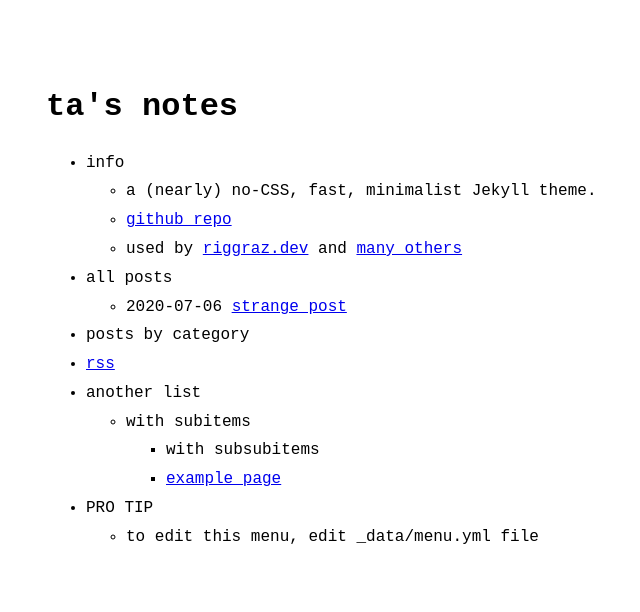
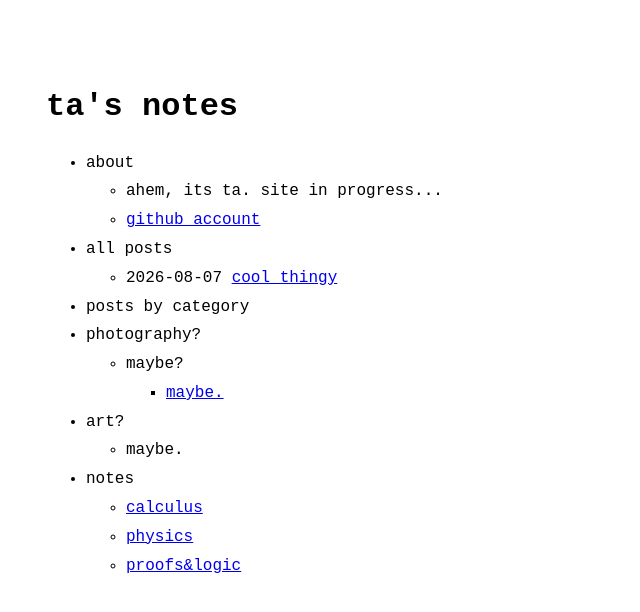
Before and after one commit to tasnotes/tasnotes.github.io, a Jekyll site: the page built from index.md, in a window 1280 px wide. Shown: the top 612 px of the page, without its empty margins (274-914 px from the left). Built offline with Jekyll 4.4.1, drawn with Linux system fonts in a browser that asks for light colours.

Commit message:
Homepage edit

```diff
--- a/Gemfile
+++ b/Gemfile
@@ -8,5 +8,6 @@ gem "csv"
 gem "bigdecimal"
 gem "base64"
 gem "logger"
+gem 'wdm', '>= 0.1.0'
 
 gemspec
--- a/_data/menu.yml
+++ b/_data/menu.yml
@@ -2,12 +2,11 @@
 # https://github.com/riggraz/no-style-please#customize-the-menu
 
 entries:
-  - title: info
+  - title: about
     entries:
-      - title: a (nearly) no-CSS, fast, minimalist Jekyll theme.
-      - title: github repo
-        url: https://github.com/riggraz/no-style-please
-      - title: "used by <a href='https://riggraz.dev'>riggraz.dev</a> and <a href='https://github.com/riggraz/no-style-please/network/dependents'>many others</a>"
+      - title: ahem, its ta. site in progress...
+      - title: github account
+        url: https://github.com/tasnotes
 
   - title: all posts
     post_list:
@@ -23,16 +22,22 @@ entries:
       show_more_text: See more posts...
       show_more_url: example2-archive.html
 
-  - title: rss
-    url: feed.xml
+  - title: photography?
+    entries:
+      - title: maybe?
+        entries:
+          - title: maybe.
+            url: https://www.instagram.com/p/DXxgeHxj5Wt?__pwa=1
 
-  - title: another list
+  - title: art?
     entries:
-      - title: with subitems
-        entries:
-          - title: with subsubitems
-          - title: example page
-            url: about
-  - title: PRO TIP
+    - title: maybe.
+
+  - title: notes
     entries:
-      - title: to edit this menu, edit _data/menu.yml file
+      - title: calculus
+        url: calculus
+      - title: physics
+        url: physics
+      - title: proofs&logic
+        url: logic
--- /dev/null
+++ b/calculus.md
@@ -0,0 +1,8 @@
+---
+
+layout: page
+title: calculus
+
+---
+
+still workin on it
--- /dev/null
+++ b/logic.md
@@ -0,0 +1,8 @@
+---
+
+layout: page
+title: proofs & logic
+
+---
+
+nada
--- /dev/null
+++ b/physics.md
@@ -0,0 +1,7 @@
+---
+
+layout: page
+title: physics
+
+---
+nothing to see yet
```
Also changed, not shown: _posts/2026-08-07-cool thingy.md (renamed from _posts/2020-07-06-strange-post.md), 1 other file.
